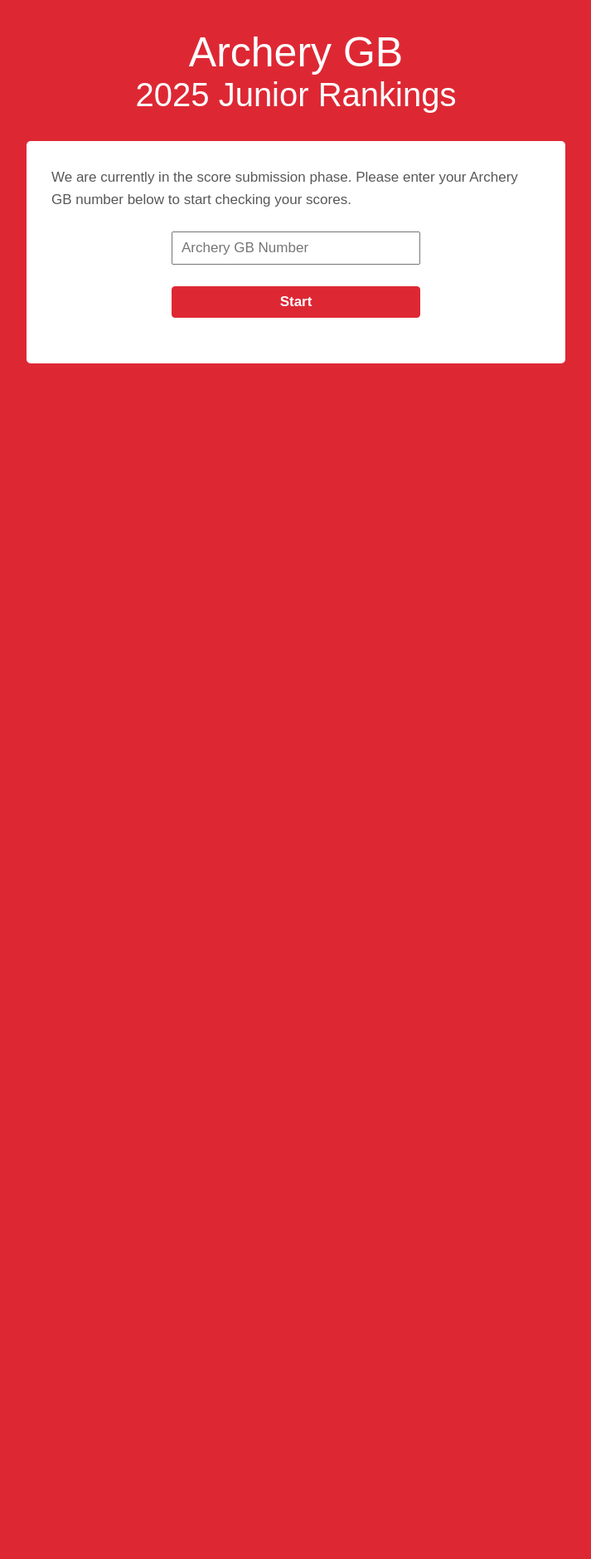
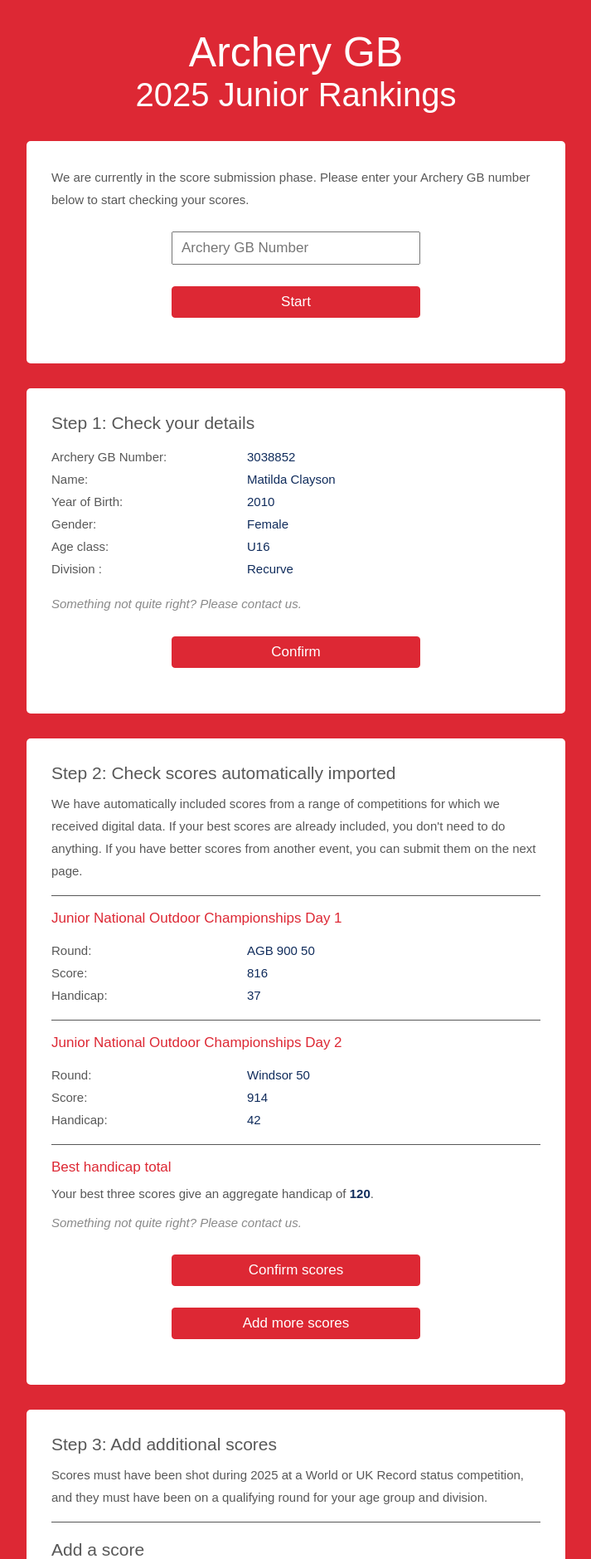
Before and after one commit to Archery-GB/junior-rankings, a Django app: page / in a window 1280 px wide. Shown: the part 57-1936 px from the top of the page at 83% size, without its empty margins (283-996 px from the left). Before the commit the page ends 495 px from the top, so only its background shows below. Run offline with Django 5.2, Linux system fonts and the light colour scheme; some web fonts are replaced.

Commit message:
Design work.

```diff
--- a/junior_rankings/settings.py
+++ b/junior_rankings/settings.py
@@ -92,8 +92,5 @@
 
 # Static files (CSS, JavaScript, Images)
 STATIC_URL = "static/"
-STATICFILES_DIRS = [
-    BASE_DIR / "node_modules/cirrus-ui/dist/",
-]
 STATIC_ROOT = os.path.join(BASE_DIR, "collected_static")
 STATICFILES_STORAGE = "whitenoise.storage.CompressedStaticFilesStorage"
--- a/junior_rankings/static/css/base.css
+++ b/junior_rankings/static/css/base.css
@@ -51,7 +51,6 @@
     font-weight: 400;
     text-align: center;
 }
-
 h1 {
     font-size: 50px;
 }
@@ -61,6 +60,18 @@
 h3 {
     font-size: 30px;
 }
+h4 {
+    font-weight: 400;
+    margin: 1em 0 0.5em;
+    font-size: 21px;
+}
+h5 {
+    font-weight: 400;
+    font-size: 17px;
+    margin: 1em 0 0.5em;
+    color: var(--red);
+}
+
 
 .m-no-top {
     margin-top: 0;
@@ -71,9 +82,51 @@
 
 p {
     font-weight: 400;
-    font-size: 17px;
+    font-size: 15px;
     line-height: 27px;
-    color: var(--text-grey);
+    margin: 0.5em 0;
+}
+p strong {
+    font-weight: 600;
+    color: var(--blue);
+}
+.help {
+    font-style: italic;
+    font-size: 15px;
+    opacity: 0.7;
+}
+
+a {
+    color: red;
+    text-decoration: none;
+}
+a:hover {
+    text-decoration: underline;
+}
+
+dl {
+    font-size: 15px;
+    display: flex;
+    gap: 5%;
+    flex-wrap: wrap;
+    line-height: 27px;
+}
+dt {
+    flex-basis: 35%;
+}
+dt::after {
+    content: ":";
+}
+dd {
+    flex-basis: 60%;
+    color: var(--blue);
+    margin: 0;
+}
+
+hr {
+    margin: 1em 0;
+    border: none;
+    border-top: 1px solid var(--text-grey);
 }
 
 .card {
@@ -82,6 +135,7 @@
     border-radius: 5px;
     margin: 30px 0;
     padding: 30px;
+    color: var(--text-grey);
 }
 .card :first-child {
     margin-top: 0;
@@ -89,16 +143,25 @@
 .card :last-child {
     margin-bottom: 0;
 }
+.card label {
+    font-size: 17px;
+    margin: 0.5em 0;
+    display: block;
+    color: var(--blue);
+    font-weight: 400;
+}
 .card input[type=text] {
+    font-family: stratos, sans-serif;
     padding: 8px 10px;
     font-size: 17px;
-    width: 300px;
-    margin: 1.5em auto;
+    width: 100%;
+    margin: 0;
     display: block;
     color: var(--text-grey);
     outline: var(--text-grey);
 }
 .card input[type=submit] {
+    font-family: stratos, sans-serif;
     border-radius: 4px;
     padding: 8px 10px;
     font-size: 17px;
@@ -109,10 +172,23 @@
     background-color: var(--red);
     border: 1px solid var(--red);
     cursor: pointer;
-    font-weight: 600;
+    font-weight: 400;
     transition: all 0.3s ease;
 }
 .card input[type=submit]:hover {
     background: white;
     color: var(--red);
 }
+.card select {
+    font-size: 17px;
+    font-family: stratos, sans-serif;
+    color: var(--text-grey);
+    border: 1px solid var(--text-grey);
+    border-radius: 4px;
+    padding: 8px 10px;
+    width: 100%;
+}
+.card input.standout {
+    margin: 1.5em auto;
+    max-width: 300px;
+}
--- a/junior_rankings/templates/junior_rankings/root.html
+++ b/junior_rankings/templates/junior_rankings/root.html
@@ -1,11 +1,128 @@
 {% extends 'base.html' %}
 
 {% block content %}
+<div id="app">
+</div>
+
 <h1 class="m-no-bottom">Archery GB</h1>
 <h2 class="m-no-top">2025 Junior Rankings</h2>
 <div class="card">
     <p>We are currently in the score submission phase. Please enter your Archery GB number below to start checking your scores.</p>
-    <input type="text" name="agb_number" placeholder="Archery GB Number" />
+    <input type="text" class="standout" name="agb_number" placeholder="Archery GB Number" />
     <input type="submit" value="Start" />
 </div>
+
+<div class="card">
+    <h4>Step 1: Check your details</h4>
+    <dl>
+        <dt>Archery GB Number</dt>
+        <dd>3038852</dd>
+        <dt>Name</dt>
+        <dd>Matilda Clayson</dd>
+        <dt>Year of Birth</dt>
+        <dd>2010</dd>
+        <dt>Gender</dt>
+        <dd>Female</dd>
+        <dt>Age class</dt>
+        <dd>U16</dd>
+        <dt>Division</dd>
+        <dd>Recurve</dd>
+    </dl>
+    <p class="help">Something not quite right? Please contact us.</p>
+    <input type="submit" value="Confirm" />
+</div>
+
+<div class="card">
+    <h4>Step 2: Check scores automatically imported</h4>
+    <p>
+    We have automatically included scores from a range of competitions for
+    which we received digital data. If your best scores are already included,
+    you don't need to do anything. If you have better scores from another
+    event, you can submit them on the next page.
+    </p>
+    <hr />
+
+    <h5>Junior National Outdoor Championships Day 1</h5>
+    <dl>
+        <dt>Round</dt>
+        <dd>AGB 900 50</dd>
+        <dt>Score</dt>
+        <dd>816</dd>
+        <dt>Handicap</dt>
+        <dd>37</dd>
+    </dl>
+
+    <hr />
+
+    <h5>Junior National Outdoor Championships Day 2</h5>
+    <dl>
+        <dt>Round</dt>
+        <dd>Windsor 50</dd>
+        <dt>Score</dt>
+        <dd>914</dd>
+        <dt>Handicap</dt>
+        <dd>42</dd>
+    </dl>
+
+    <hr />
+
+    <h5>Best handicap total</h5>
+    <p>Your best three scores give an aggregate handicap of <strong>120</strong>.</p>
+
+    <p class="help">Something not quite right? Please contact us.</p>
+
+    <input type="submit" value="Confirm scores" />
+    <input type="submit" value="Add more scores" />
+
+</div>
+
+<div class="card">
+    <h4>Step 3: Add additional scores</h4>
+    <p>
+    Scores must have been shot during 2025 at a World or UK Record status
+    competition, and they must have been on a qualifying round for your age
+    group and division.
+    <p>
+    <hr>
+    <h4>Add a score</h4>
+    <label>Event</label>
+    <select>
+        <option>SCAS Regional Championships</option>
+    </select>
+    <label>Round</label>
+    <select>
+        <option>Windsor 500</option>
+    </select>
+    <label>Score</label>
+    <input type="text" value="896"/>
+    <label>Handicap</label>
+    <p>42</p>
+    <input type="submit" value="Add score" />
+    <hr>
+    <h4>Scores so far</h4>
+    <h5>Junior National Outdoor Championships Day 1</h5>
+    <dl>
+        <dt>Round</dt>
+        <dd>AGB 900 50</dd>
+        <dt>Score</dt>
+        <dd>816</dd>
+        <dt>Handicap</dt>
+        <dd>37</dd>
+    </dl>
+    <p>…<p>
+    <hr>
+
+    <h5>Best handicap total</h5>
+    <p>Your best three scores give an aggregate handicap of <strong>120</strong>.</p>
+
+    <p class="help">Something not quite right? Please contact us.</p>
+
+    <input type="submit" value="Confirm scores" />
+</div>
+
+<div class="card">
+    <h4>Thank you!</h4>
+    <p>Your scores will be verified and the final rankings will be published in November.</p>
+    <a href="/">Back to start</a>
+</div>
 {% endblock %}
```
